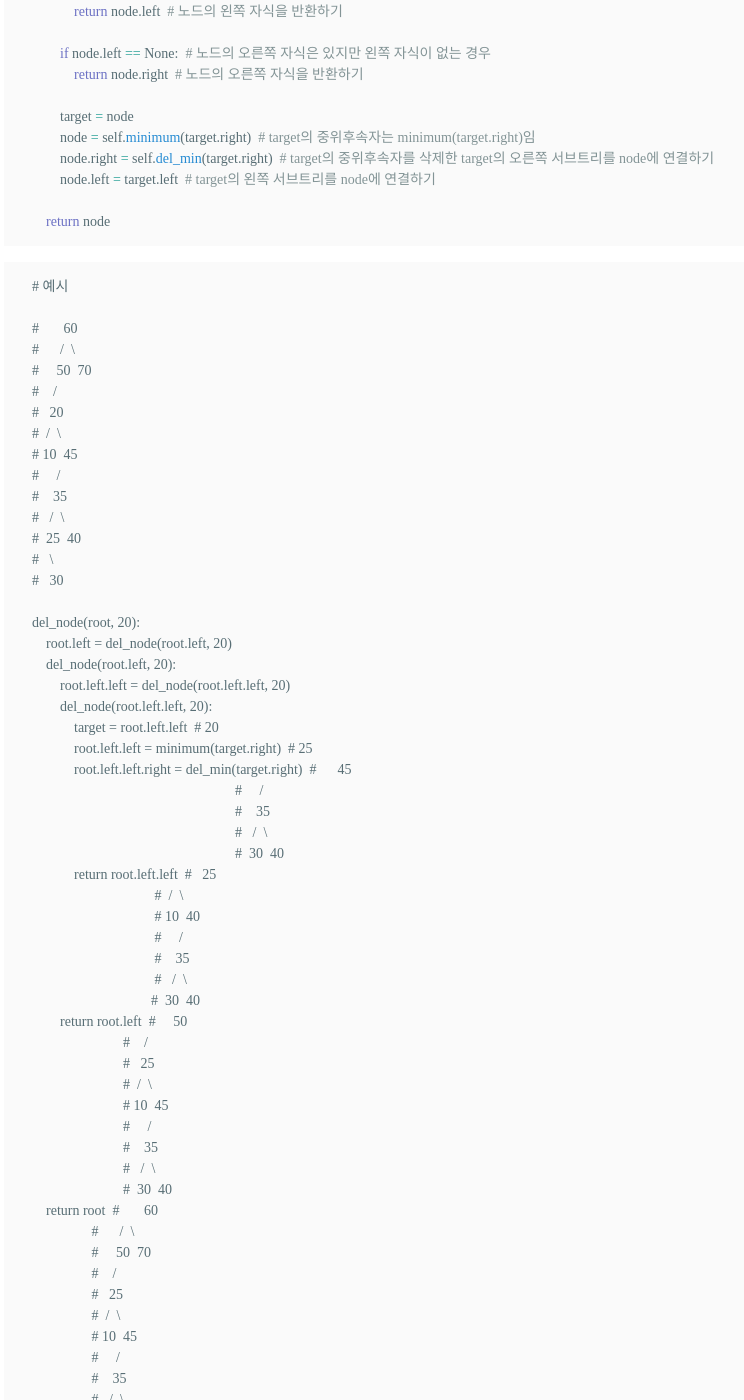
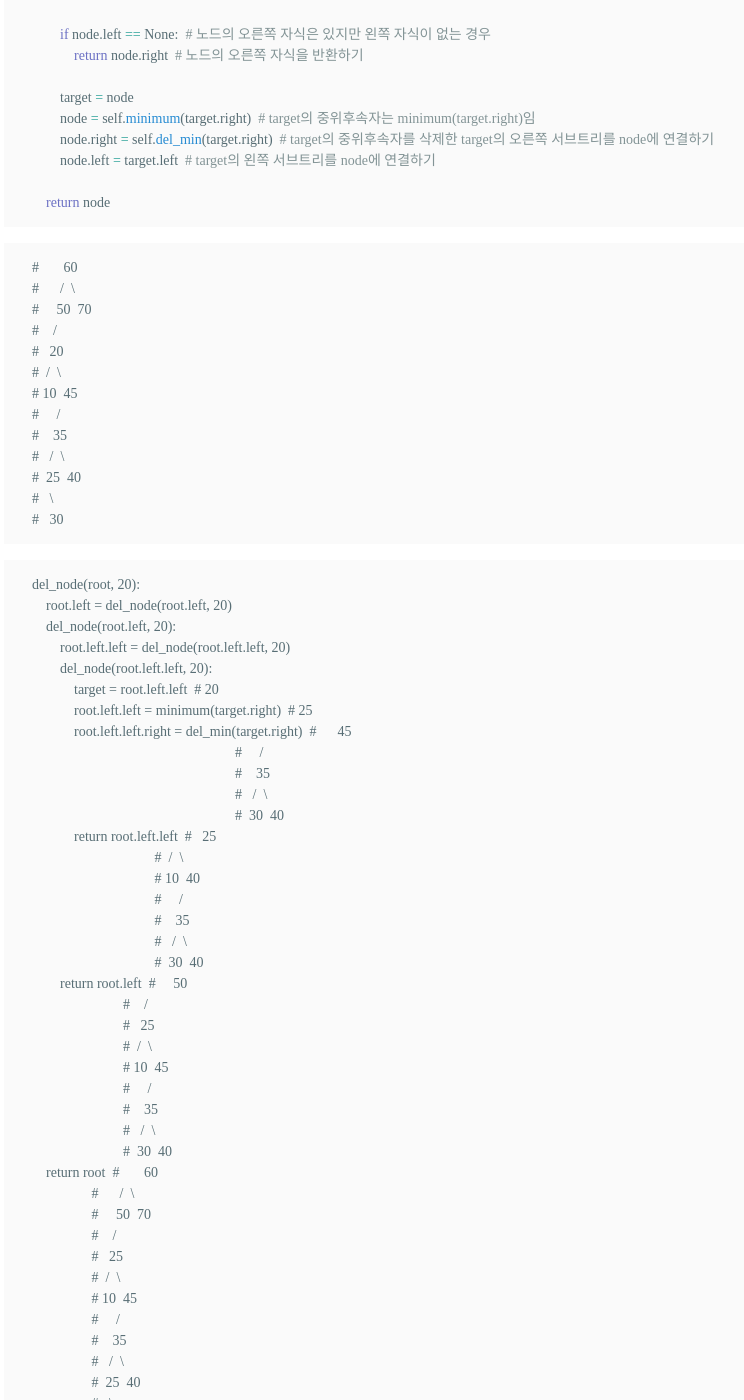
Before and after one commit to boreum0302/blog, a Jekyll site: the page built from _posts/2020-04-07-search-tree.md, in a window 1280 px wide and 1400 px high, scrolled down 4910 px. Shown: the whole window, without its empty margins (363-1107 px from the left). Built offline with Jekyll 4.4.1, drawn with Linux system fonts in a browser that asks for light colours; nearby versions of some CDN libraries; some web fonts are replaced; some of the changed text lies outside the part shown.

Commit message:
Update 2020-04-07-search-tree.md

````diff
--- a/_posts/2020-04-07-search-tree.md
+++ b/_posts/2020-04-07-search-tree.md
@@ -141,8 +141,6 @@ class BST:
 ```
 
 ```
-    # 예시
-
     #     50
     #    /  \
     #   30  80
@@ -150,7 +148,8 @@ class BST:
     # 10  40  90
     #  \
     #  15
-
+```
+```
     del_min(root):
         root.left = del_min(root.left)
         del_min(root.left):
@@ -204,8 +203,6 @@ class BST:
 ```
 
 ```
-    # 예시
-
     #       60
     #      /  \
     #     50  70
@@ -219,7 +216,8 @@ class BST:
     #  25  40
     #   \
     #   30
-
+```
+```
     del_node(root, 20):
         root.left = del_node(root.left, 20)
         del_node(root.left, 20):
@@ -238,7 +236,7 @@ class BST:
                                        #     /
                                        #    35
                                        #   /  \
-                                      #  30  40
+                                       #  30  40
             return root.left  #     50
                               #    /
                               #   25
````
